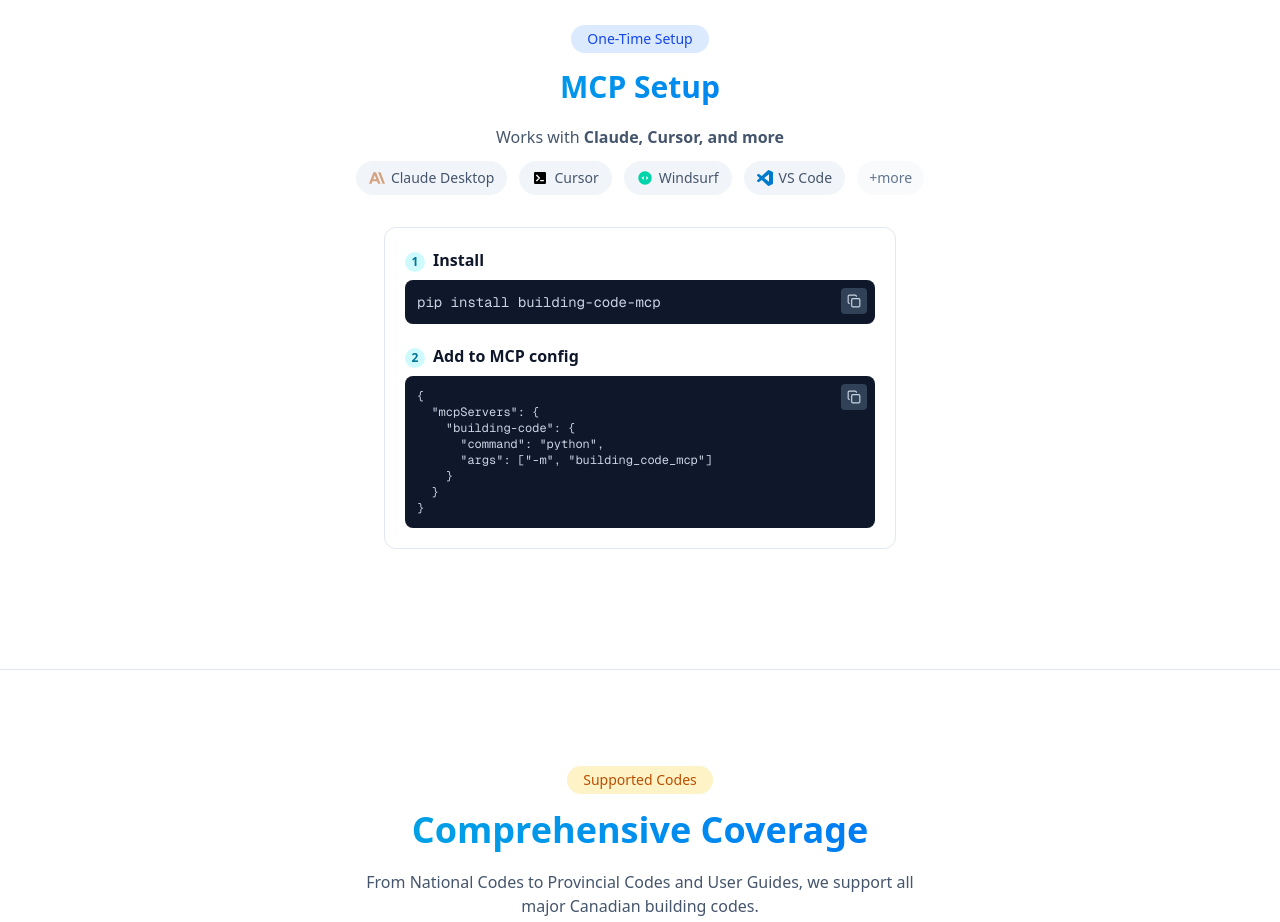
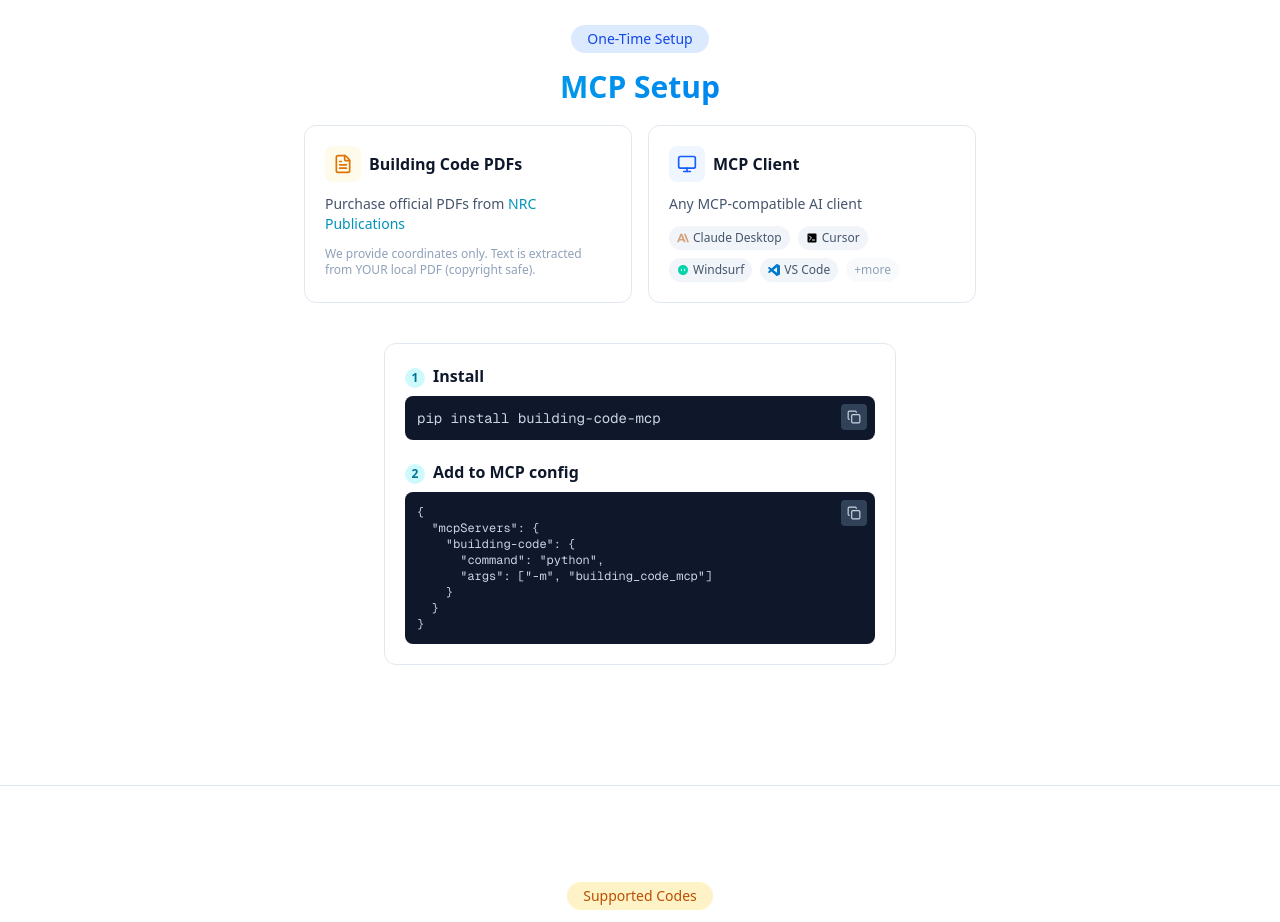
Before and after one commit to DavidCho1999/Canada_building_code_mcp, a Next.js app in the folder website/: page / in a window 1280 px wide. Shown: the part 2220-3142 px from the top of the page. Built offline with nearby package versions, Linux system fonts and the light colour scheme.

Commit message:
feat: Add What You Need cards to MCP Setup section
Show prerequisites before installation steps:
- Building Code PDFs card with NRC Publications link
- MCP Client card with supported client badges

Co-Authored-By: Claude Opus 4.5 <noreply@anthropic.com>

```diff
--- a/website/src/components/CTA.tsx
+++ b/website/src/components/CTA.tsx
@@ -1,6 +1,6 @@
 'use client';
 
-import { Copy, Check } from 'lucide-react';
+import { Copy, Check, FileText, Monitor } from 'lucide-react';
 import { useState } from 'react';
 import { SiAnthropic } from 'react-icons/si';
 
@@ -41,34 +41,67 @@ export default function CTA() {
             MCP Setup
           </h2>
 
-          {/* MCP Clients */}
-          <div className="mb-8">
-            <p className="text-slate-600 text-base mb-3">Works with <span className="font-semibold">Claude, Cursor, and more</span></p>
-            <div className="flex gap-3 text-sm justify-center flex-wrap">
-              <span className="inline-flex items-center gap-1.5 px-3 py-1.5 bg-slate-100 text-slate-600 rounded-full border border-transparent hover:border-cyan-300 hover:bg-cyan-50 hover:text-cyan-700 transition-all duration-300 cursor-default whitespace-nowrap">
-                <SiAnthropic className="w-4 h-4 text-[#D4A27F]" />
+          {/* What You Need */}
+          <div className="grid grid-cols-1 sm:grid-cols-2 gap-4 max-w-2xl mx-auto mb-10 text-left">
+            {/* Card 1: Building Code PDFs */}
+            <div className="rounded-xl border border-slate-200 p-5 hover:border-cyan-200 hover:shadow-lg transition-all duration-300">
+              <div className="flex items-center gap-2 mb-3">
+                <div className="w-9 h-9 rounded-lg bg-amber-50 flex items-center justify-center">
+                  <FileText className="w-5 h-5 text-amber-600" />
+                </div>
+                <h3 className="font-bold text-slate-900">Building Code PDFs</h3>
+              </div>
+              <p className="text-sm text-slate-600 mb-3">
+                Purchase official PDFs from{' '}
+                <a
+                  href="https://nrc.canada.ca/en/certifications-evaluations-standards/codes-canada/codes-canada-publications"
+                  target="_blank"
+                  rel="noopener noreferrer"
+                  className="text-cyan-600 hover:underline font-medium"
+                >
+                  NRC Publications
+                </a>
+              </p>
+              <p className="text-xs text-slate-400">
+                We provide coordinates only. Text is extracted from YOUR local PDF (copyright safe).
+              </p>
+            </div>
+
+            {/* Card 2: MCP Client */}
+            <div className="rounded-xl border border-slate-200 p-5 hover:border-cyan-200 hover:shadow-lg transition-all duration-300">
+              <div className="flex items-center gap-2 mb-3">
+                <div className="w-9 h-9 rounded-lg bg-blue-50 flex items-center justify-center">
+                  <Monitor className="w-5 h-5 text-blue-600" />
+                </div>
+                <h3 className="font-bold text-slate-900">MCP Client</h3>
+              </div>
+              <p className="text-sm text-slate-600 mb-3">Any MCP-compatible AI client</p>
+              <div className="flex flex-wrap gap-2 text-xs">
+                <span className="inline-flex items-center gap-1 px-2 py-1 bg-slate-100 text-slate-600 rounded-full">
+                  <SiAnthropic className="w-3 h-3 text-[#D4A27F]" />
                   Claude Desktop
                 </span>
-              <span className="inline-flex items-center gap-1.5 px-3 py-1.5 bg-slate-100 text-slate-600 rounded-full border border-transparent hover:border-cyan-300 hover:bg-cyan-50 hover:text-cyan-700 transition-all duration-300 cursor-default whitespace-nowrap">
-                <svg className="w-4 h-4" viewBox="0 0 24 24" fill="currentColor"><rect x="3" y="3" width="18" height="18" rx="2" fill="#000"/><path d="M7 8l4 4-4 4" stroke="#fff" strokeWidth="2" fill="none" strokeLinecap="round" strokeLinejoin="round"/><path d="M13 16h4" stroke="#fff" strokeWidth="2" strokeLinecap="round"/></svg>
+                <span className="inline-flex items-center gap-1 px-2 py-1 bg-slate-100 text-slate-600 rounded-full">
+                  <svg className="w-3 h-3" viewBox="0 0 24 24" fill="currentColor"><rect x="3" y="3" width="18" height="18" rx="2" fill="#000"/><path d="M7 8l4 4-4 4" stroke="#fff" strokeWidth="2" fill="none" strokeLinecap="round" strokeLinejoin="round"/><path d="M13 16h4" stroke="#fff" strokeWidth="2" strokeLinecap="round"/></svg>
                   Cursor
                 </span>
-              <span className="inline-flex items-center gap-1.5 px-3 py-1.5 bg-slate-100 text-slate-600 rounded-full border border-transparent hover:border-cyan-300 hover:bg-cyan-50 hover:text-cyan-700 transition-all duration-300 cursor-default whitespace-nowrap">
-                <svg className="w-4 h-4" viewBox="0 0 24 24"><path d="M12 2C6.48 2 2 6.48 2 12s4.48 10 10 10 10-4.48 10-10S17.52 2 12 2z" fill="#00D4AA"/><path d="M7 12l3-3v6l-3-3zm7-3l3 3-3 3v-6z" fill="#fff"/></svg>
+                <span className="inline-flex items-center gap-1 px-2 py-1 bg-slate-100 text-slate-600 rounded-full">
+                  <svg className="w-3 h-3" viewBox="0 0 24 24"><path d="M12 2C6.48 2 2 6.48 2 12s4.48 10 10 10 10-4.48 10-10S17.52 2 12 2z" fill="#00D4AA"/><path d="M7 12l3-3v6l-3-3zm7-3l3 3-3 3v-6z" fill="#fff"/></svg>
                   Windsurf
                 </span>
-              <span className="inline-flex items-center gap-1.5 px-3 py-1.5 bg-slate-100 text-slate-600 rounded-full border border-transparent hover:border-cyan-300 hover:bg-cyan-50 hover:text-cyan-700 transition-all duration-300 cursor-default whitespace-nowrap">
-                <svg className="w-4 h-4" viewBox="0 0 24 24" fill="#007ACC"><path d="M23.15 2.587L18.21.21a1.494 1.494 0 0 0-1.705.29l-9.46 8.63-4.12-3.128a.999.999 0 0 0-1.276.057L.327 7.261A1 1 0 0 0 .326 8.74L3.899 12 .326 15.26a1 1 0 0 0 .001 1.479L1.65 17.94a.999.999 0 0 0 1.276.057l4.12-3.128 9.46 8.63a1.492 1.492 0 0 0 1.704.29l4.942-2.377A1.5 1.5 0 0 0 24 20.06V3.939a1.5 1.5 0 0 0-.85-1.352zm-5.146 14.861L10.826 12l7.178-5.448v10.896z"/></svg>
+                <span className="inline-flex items-center gap-1 px-2 py-1 bg-slate-100 text-slate-600 rounded-full">
+                  <svg className="w-3 h-3" viewBox="0 0 24 24" fill="#007ACC"><path d="M23.15 2.587L18.21.21a1.494 1.494 0 0 0-1.705.29l-9.46 8.63-4.12-3.128a.999.999 0 0 0-1.276.057L.327 7.261A1 1 0 0 0 .326 8.74L3.899 12 .326 15.26a1 1 0 0 0 .001 1.479L1.65 17.94a.999.999 0 0 0 1.276.057l4.12-3.128 9.46 8.63a1.492 1.492 0 0 0 1.704.29l4.942-2.377A1.5 1.5 0 0 0 24 20.06V3.939a1.5 1.5 0 0 0-.85-1.352zm-5.146 14.861L10.826 12l7.178-5.448v10.896z"/></svg>
                   VS Code
                 </span>
                 <a
                   href="https://smithery.ai/server/davidcho/ca-building-code-mcp"
                   target="_blank"
                   rel="noopener noreferrer"
-                className="inline-flex items-center px-3 py-1.5 bg-slate-50 text-slate-500 rounded-full text-sm font-medium hover:bg-cyan-50 hover:text-cyan-600 transition-all duration-300"
+                  className="inline-flex items-center px-2 py-1 bg-slate-50 text-slate-400 rounded-full hover:bg-cyan-50 hover:text-cyan-600 transition-all duration-300"
                 >
                   +more
                 </a>
+              </div>
             </div>
           </div>
 
```
Lines whose indentation alone changed are shown as unchanged.
